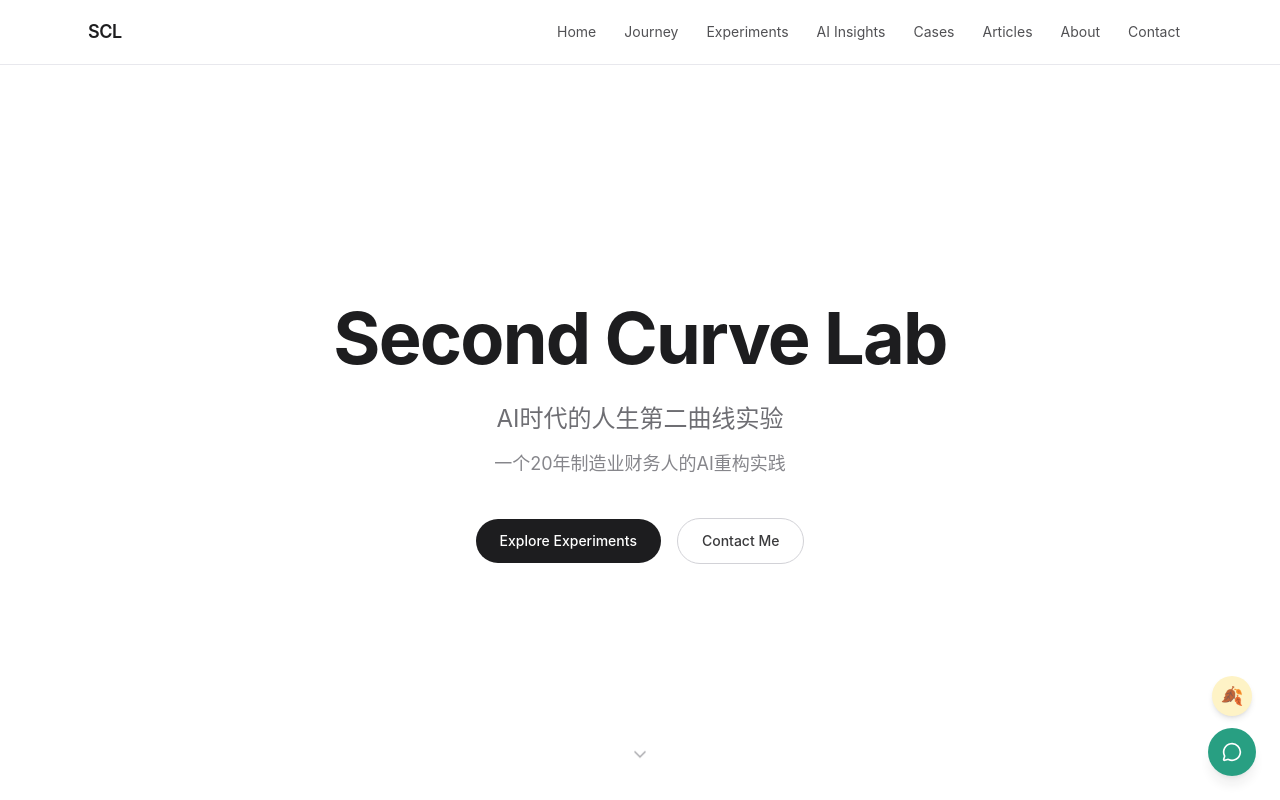
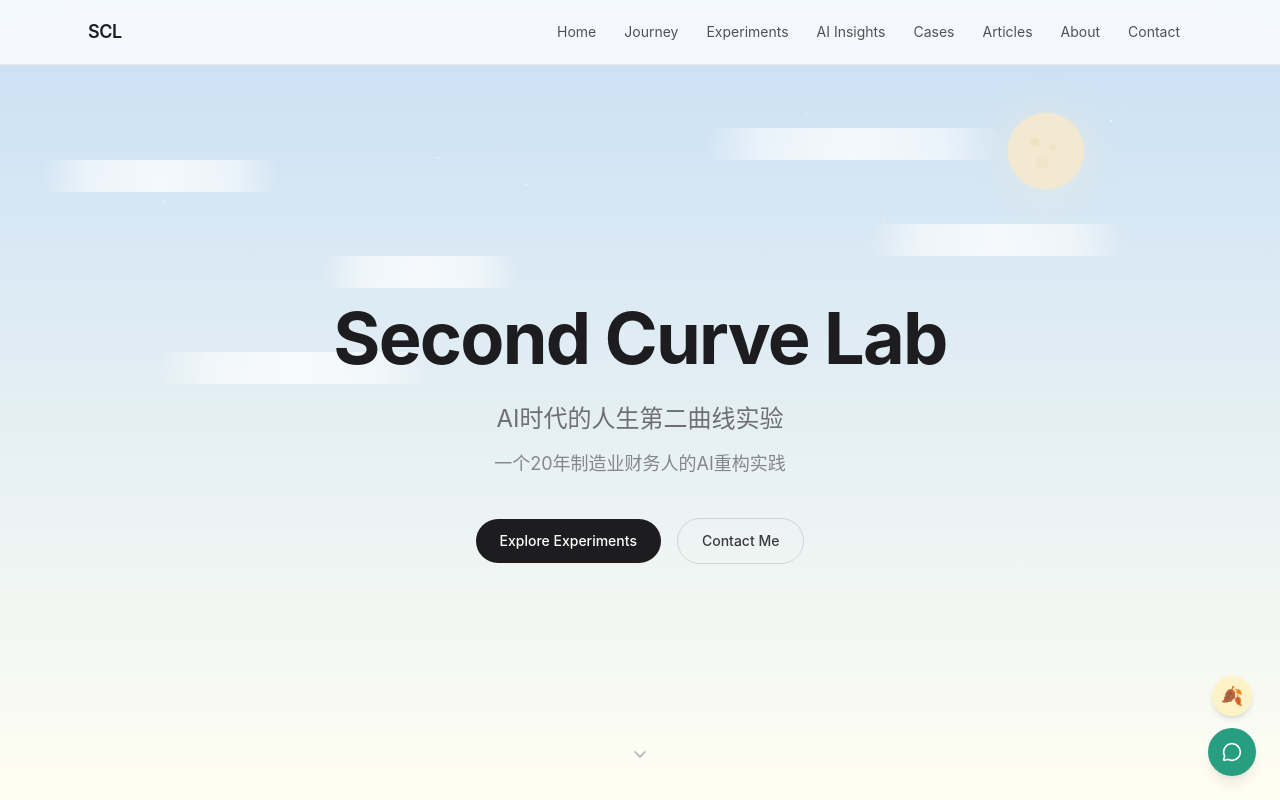
Before and after one commit to 378892338/lyb991118, a Next.js app: page / in a window 1280 px wide. Shown: the top 800 px of the page. Built offline with nearby package versions, Linux system fonts and the light colour scheme.

Commit message:
feat(hero): restore dawn sky visuals (light blue gradient, moon, stars, slow clouds)

```diff
--- a/src/app/globals.css
+++ b/src/app/globals.css
@@ -113,5 +113,50 @@ body {
 @keyframes leaf-fall-6 { 0% { opacity: 0; transform: translateY(0) rotate(0deg) translateX(0); } 10% { opacity: 0.7; } 100% { opacity: 0; transform: translateY(100vh) rotate(var(--rot, 360deg)) translateX(var(--sway, 20px)); } }
 @keyframes leaf-fall-7 { 0% { opacity: 0; transform: translateY(0) rotate(0deg) translateX(0); } 10% { opacity: 0.7; } 100% { opacity: 0; transform: translateY(100vh) rotate(var(--rot, 360deg)) translateX(var(--sway, 20px)); } }
 
+/* ── 晨空天空系统 ── */
+.dawn-sky-bg {
+  background: linear-gradient(180deg,
+    #c8dff5 0%,
+    #fffef2 100%
+  );
+}
+
+.star {
+  position: absolute;
+  width: 2px;
+  height: 2px;
+  border-radius: 50%;
+  background: rgba(255, 255, 255, 0.85);
+  pointer-events: none;
+  animation: twinkle 5s ease-in-out infinite;
+}
+@keyframes twinkle {
+  0%, 100% { opacity: 0.3; }
+  60% { opacity: 0.85; }
+}
+
+.dawn-moon {
+  position: absolute;
+  top: 12%;
+  right: 14%;
+  width: 110px;
+  height: 110px;
+  pointer-events: none;
+  filter: drop-shadow(0 0 24px rgba(255, 240, 200, 0.4));
+}
+
+.dawn-cloud {
+  position: absolute;
+  height: 32px;
+  border-radius: 9999px;
+  background: linear-gradient(90deg, transparent, rgba(255, 255, 255, 0.55) 20%, rgba(255, 255, 255, 0.75) 50%, rgba(255, 255, 255, 0.55) 80%, transparent);
+  pointer-events: none;
+  animation: cloud-drift 30s ease-in-out alternate infinite;
+}
+@keyframes cloud-drift {
+  from { transform: translateX(-30px); }
+  to { transform: translateX(40px); }
+}
+
 /* 语法高亮样式（GitHub Dark Dimmed） */
 @import "highlight.js/styles/github-dark-dimmed.css";
--- a/src/components/home/HeroSection.tsx
+++ b/src/components/home/HeroSection.tsx
@@ -1,13 +1,75 @@
 import Button from "@/components/ui/Button";
 import ScrollIndicator from "@/components/ui/ScrollIndicator";
+
+const STARS = Array.from({ length: 22 }, (_, i) => ({
+  id: i,
+  left: `${4 + Math.random() * 92}%`,
+  top: `${3 + Math.random() * 30}%`,
+  size: 1 + (Math.random() > 0.7 ? 1 : 0),
+  delay: `${Math.random() * 5}s`,
+  duration: `${4 + Math.random() * 4}s`,
+}));
+
+const CLOUDS = [
+  { left: "5%",  top: "20%", width: "240px", delay: "0s",  duration: "30s" },
+  { left: "55%", top: "16%", width: "300px", delay: "8s",  duration: "34s" },
+  { left: "25%", top: "32%", width: "200px", delay: "14s", duration: "28s" },
+  { left: "70%", top: "28%", width: "260px", delay: "4s",  duration: "32s" },
+  { left: "12%", top: "44%", width: "280px", delay: "10s", duration: "26s" },
+];
 
 export default function HeroSection() {
   return (
     <section
       id="hero"
-      className="relative min-h-screen flex items-center justify-center px-6"
+      className="relative min-h-screen flex items-center justify-center px-6 overflow-hidden dawn-sky-bg"
     >
-      <div className="max-w-3xl mx-auto text-center pt-16">
+      {/* 星星 */}
+      {STARS.map((s) => (
+        <span
+          key={s.id}
+          className="star"
+          style={{
+            left: s.left,
+            top: s.top,
+            width: s.size,
+            height: s.size,
+            animationDelay: s.delay,
+            animationDuration: s.duration,
+          }}
+        />
+      ))}
+
+      {/* 月亮 */}
+      <svg
+        className="dawn-moon"
+        viewBox="0 0 120 120"
+        xmlns="http://www.w3.org/2000/svg"
+        aria-hidden="true"
+      >
+        <circle cx="60" cy="60" r="42" fill="#f5e9d0" opacity="0.92" />
+        <circle cx="48" cy="50" r="5" fill="#e8d6a3" opacity="0.35" />
+        <circle cx="68" cy="56" r="4" fill="#e8d6a3" opacity="0.28" />
+        <circle cx="56" cy="72" r="7" fill="#e8d6a3" opacity="0.22" />
+      </svg>
+
+      {/* 淡云 — 缓慢漂浮 */}
+      {CLOUDS.map((c, i) => (
+        <div
+          key={i}
+          className="dawn-cloud"
+          style={{
+            left: c.left,
+            top: c.top,
+            width: c.width,
+            animationDelay: c.delay,
+            animationDuration: c.duration,
+          }}
+        />
+      ))}
+
+      {/* 主标题 */}
+      <div className="max-w-3xl mx-auto text-center pt-16 relative z-10">
         <h1 className="text-5xl sm:text-6xl md:text-7xl font-bold tracking-tight text-neutral-900 leading-[1.05]">
           Second Curve Lab
         </h1>
```
